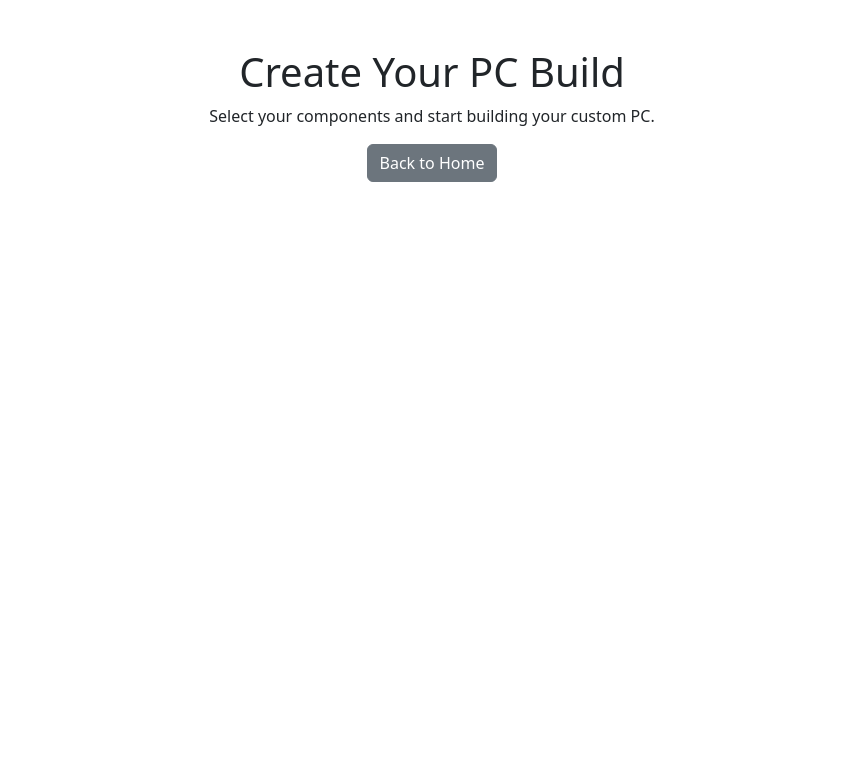
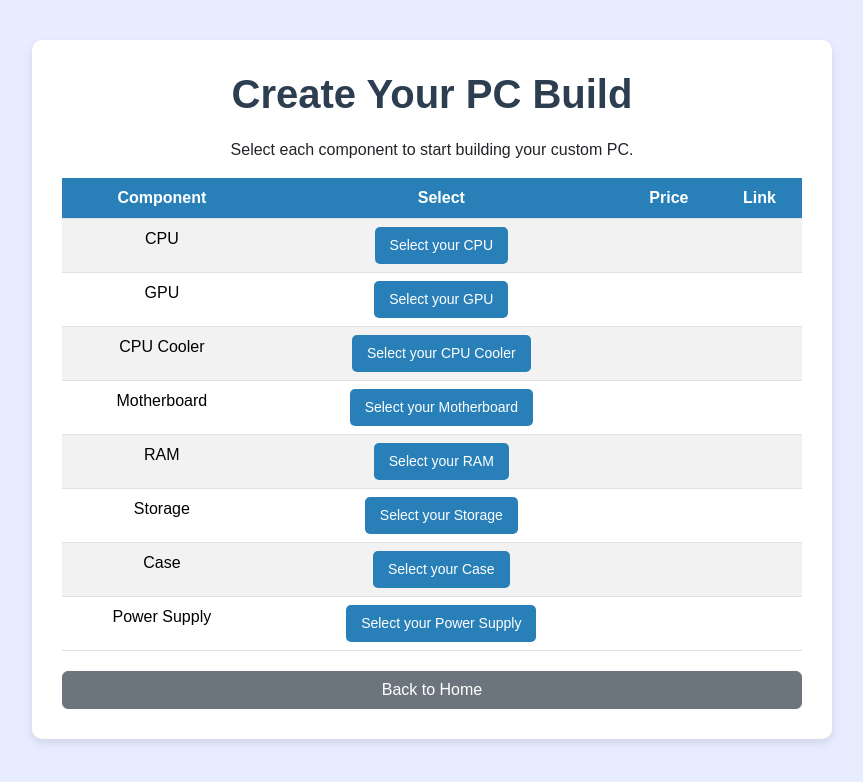
Before and after one commit to andreivo5/PCBuildHub, a Django app: page /create/ in a window 1280 px wide. Shown: the top 782 px of the page, without its empty margins (208-1071 px from the left). Run offline with Django 5.2, Linux system fonts and the light colour scheme.

Commit message:
imported cleaned datasets for CPUs and GPUs, started development of "Create Build" functionality

```diff
--- a/pcbuildhub/main/load.py
+++ b/pcbuildhub/main/load.py
@@ -23,7 +23,7 @@ def clean_vram(value):
 def import_cpu_data():
     with open(CPU_CSV_PATH, 'r') as file:
         reader = csv.DictReader(file)
-        cpu_objects = []  # Store objects in a list
+        cpu_objects = []
 
         for row in reader:
             cpu_objects.append(CPU(
--- a/pcbuildhub/main/templates/create.html
+++ b/pcbuildhub/main/templates/create.html
@@ -5,12 +5,116 @@
     <meta name="viewport" content="width=device-width, initial-scale=1.0">
     <title>Create a New Build | PCBuildHub</title>
     <link href="https://cdn.jsdelivr.net/npm/bootstrap@5.3.0-alpha1/dist/css/bootstrap.min.css" rel="stylesheet">
+    <style>
+        body {
+            background-color: rgb(231, 236, 255);
+            font-family: Arial, sans-serif;
+        }
+        .container {
+            margin-top: 40px;
+            background: white;
+            padding: 30px;
+            border-radius: 10px;
+            box-shadow: 0px 4px 8px rgba(0, 0, 0, 0.1);
+            max-width: 800px;
+        }
+        h1 {
+            color: #2c3e50;
+            font-weight: 600;
+            text-align: center;
+            margin-bottom: 20px;
+        }
+        .table th {
+            background-color: #2980b9 !important;
+            color: white;
+            text-align: center;
+        }
+        .table td {
+            text-align: center;
+        }
+        .btn-primary {
+            background-color: #2980b9;
+            border: none;
+            padding: 8px 15px;
+            border-radius: 5px;
+            font-size: 14px;
+            transition: 0.3s;
+        }
+        .btn-primary:hover {
+            background-color: #1f6690;
+        }
+        .btn-secondary {
+            margin-top: 20px;
+            display: block;
+            width: 100%;
+        }
+    </style>
 </head>
 <body>
-    <div class="container text-center mt-5">
+    <div class="container">
         <h1>Create Your PC Build</h1>
-        <p>Select your components and start building your custom PC.</p>
+        <p class="text-center">Select each component to start building your custom PC.</p>
 
+        <table class="table table-striped">
+            <thead>
+                <tr>
+                    <th>Component</th>
+                    <th>Select</th>
+                    <th>Price</th>
+                    <th>Link</th>
+                </tr>
+            </thead>
+            <tbody>
+                <tr>
+                    <td>CPU</td>
+                    <td><a href="{% url 'cpu_list' %}" class="btn btn-primary">Select your CPU</a></td>
+                    <td></td>
+                    <td></td>
+                </tr>
+                <tr>
+                    <td>GPU</td>
+                    <td><a href="{% url 'gpu_list' %}" class="btn btn-primary">Select your GPU</a></td>
+                    <td></td>
+                    <td></td>
+                </tr>
+                <tr>
+                    <td>CPU Cooler</td>
+                    <td><a href="#" class="btn btn-primary">Select your CPU Cooler</a></td>
+                    <td></td>
+                    <td></td>
+                </tr>
+                <tr>
+                    <td>Motherboard</td>
+                    <td><a href="#" class="btn btn-primary">Select your Motherboard</a></td>
+                    <td></td>
+                    <td></td>
+                </tr>
+                <tr>
+                    <td>RAM</td>
+                    <td><a href="#" class="btn btn-primary">Select your RAM</a></td>
+                    <td></td>
+                    <td></td>
+                </tr>
+                <tr>
+                    <td>Storage</td>
+                    <td><a href="#" class="btn btn-primary">Select your Storage</a></td>
+                    <td></td>
+                    <td></td>
+                </tr>
+                <tr>
+                    <td>Case</td>
+                    <td><a href="#" class="btn btn-primary">Select your Case</a></td>
+                    <td></td>
+                    <td></td>
+                </tr>
+                <tr>
+                    <td>Power Supply</td>
+                    <td><a href="#" class="btn btn-primary">Select your Power Supply</a></td>
+                    <td></td>
+                    <td></td>
+                </tr>
+            </tbody>
+        </table>
         <a href="{% url 'home' %}" class="btn btn-secondary">Back to Home</a>
     </div>
 </body>
--- a/pcbuildhub/main/urls.py
+++ b/pcbuildhub/main/urls.py
@@ -1,7 +1,10 @@
 from django.urls import path
-from .views import main_page, create_build
+from .views import main_page, create_build, components_page, cpu_list, gpu_list
 
 urlpatterns = [
     path('', main_page, name='home'),
     path('create/', create_build, name='create_build'),
+    path('components/', components_page, name='components'),
+    path('components/cpu/', cpu_list, name='cpu_list'),
+    path('components/gpu/', gpu_list, name='gpu_list'),
 ]
--- a/pcbuildhub/main/views.py
+++ b/pcbuildhub/main/views.py
@@ -6,3 +6,14 @@ def main_page(request):
 
 def create_build(request):
     return render(request, 'create.html')
+
+def components_page(request):
+    return render(request, 'components.html')
+
+def cpu_list(request):
+    cpus = CPU.objects.all()
+    return render(request, 'cpu_list.html', {'cpus': cpus})
+
+def gpu_list(request):
+    gpus = GPU.objects.all()
+    return render(request, 'gpu_list.html', {'gpus': gpus})
```
Also changed, not shown: pcbuildhub/main/templates/components.html (added, +62 -0 lines), pcbuildhub/main/templates/cpu_list.html (added, +50 -0 lines), pcbuildhub/main/templates/gpu_list.html (added, +47 -0 lines), pcbuildhub/main/templates/home.html (+11 -4 lines).
